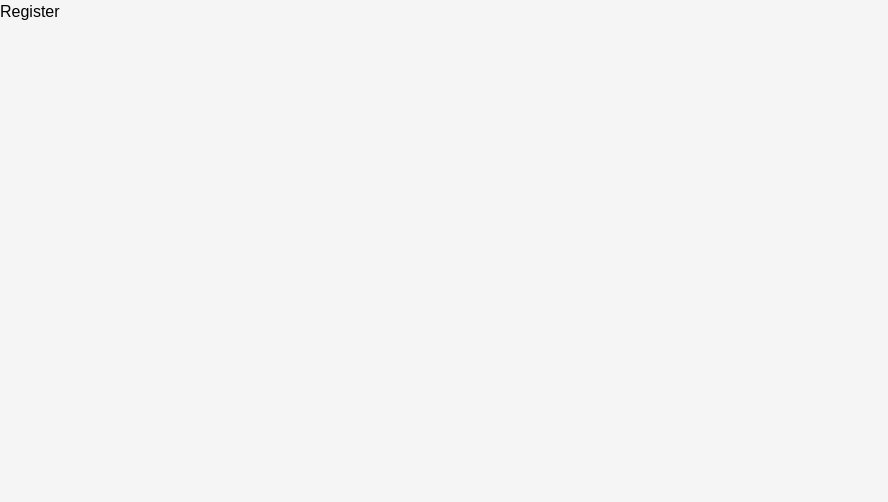
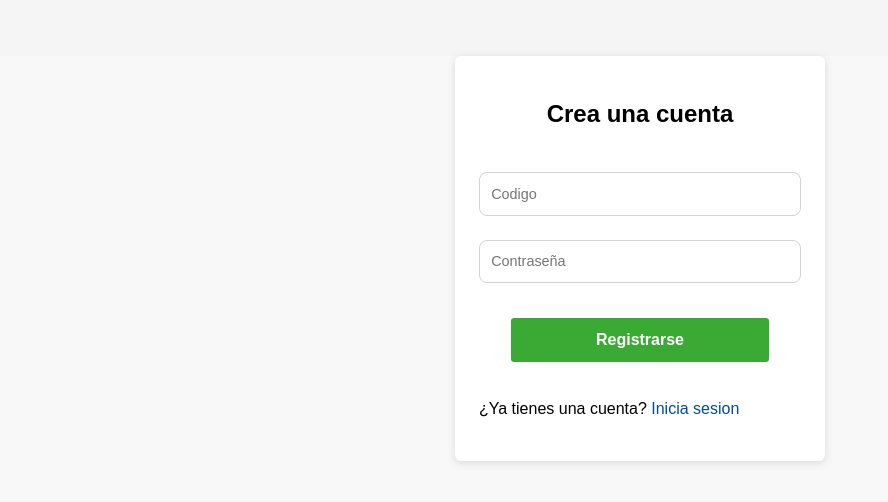
Before and after one commit to leididelapuente13/PlataformaProyectosAula, a React (Vite) app in the folder client/: page /register in a window 1280 px wide. Shown: the top 502 px of the page, without its empty margins (0-888 px from the left). Built offline with nearby package versions, Linux system fonts and the light colour scheme.

Commit message:
Add Register Component

```diff
--- a/client/src/pages/shared/Register/Register.jsx
+++ b/client/src/pages/shared/Register/Register.jsx
@@ -1,5 +1,29 @@
+import { Link } from "react-router-dom"
+import styles from './Register.module.scss';
+
 export const Register = () => {
   return (
-    <div>Register</div>
+    <main className={styles.main}>
+      <form method="post" className={styles.form} role="form">
+        <h3 className={styles.form__title}>Crea una cuenta</h3>
+        <input
+          type="text"
+          name="codigo"
+          placeholder="Codigo"
+          className={styles.form__input}
+        />
+        <input
+          type="password"
+          name="password"
+          placeholder="Contraseña"
+          className={styles.form__input}
+        />
+
+        <input type="submit" value="Registrarse" className={styles.form__button}/>
+        <p>
+          ¿Ya tienes una cuenta? <Link to="/" className={styles.form__link}>Inicia sesion</Link>
+        </p>
+      </form>
+    </main>
   )
 }
--- a/client/src/pages/shared/Register/Register.module.scss
+++ b/client/src/pages/shared/Register/Register.module.scss
@@ -1,3 +1,41 @@
-body{
-    marg
+@use '../../../assets/styles/partials/variables';
+@use '../../../assets/styles/mixins/_mixins' as mixin;
+
+.main{
+    background-color: variables.$secondary-white;
+    height: 100vh;
 }
+
+.form{
+    width: 80%;
+    max-width: 370px;
+    display: flex;
+    flex-direction: column;
+    margin: 3.5rem auto;
+    gap: 1rem;
+    padding: 2.5rem 1.5rem;
+
+    @media (min-width: 700px) {
+        border-radius: 0.4rem;
+        background-color: #fff;
+        box-shadow: rgba(99, 99, 99, 0.2) 0px 2px 8px 0px;
+    }
+
+    &__title{
+		font-size: 1.5rem;
+        margin-bottom: 1rem;
+        text-align: center
+    }
+
+    &__input{
+        @include mixin.input;
+    }
+
+    &__button{
+        @include mixin.greenFormButton;
+    }
+
+    &__link{
+        @include mixin.blueLink;
+    }
+}
```
